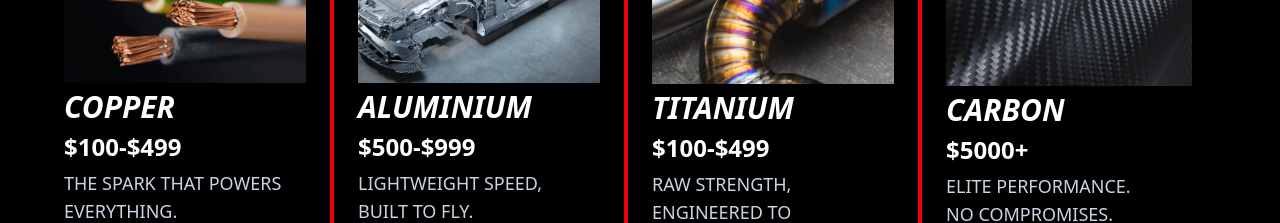
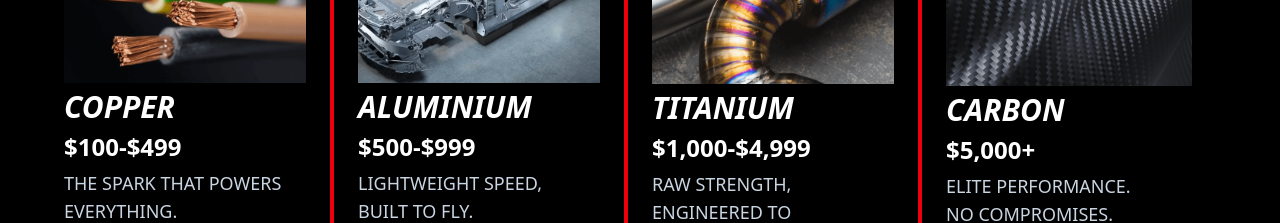
Before and after one commit to RafaelPiloto10/queen-city-racing, a Next.js app: page / in a window 1280 px wide. Shown: the part 1520-1743 px from the top of the page. Built offline with nearby package versions, Linux system fonts and the light colour scheme.

Commit message:
fix price typo

```diff
--- a/app/page.tsx
+++ b/app/page.tsx
@@ -149,7 +149,7 @@ export default function Home() {
             <SponsorCard
               image="/sponsor/titanium.png"
               title="TITANIUM"
-              price="$100-$499"
+              price="$1,000-$4,999"
               tags={["RAW STRENGTH,", "ENGINEER‌ED‌ TO DOMINATE.‌"]}
               description="Titanium is making significant upgrades to the car and getting practice time to make a formidable team.‌"
               included={[
@@ -163,7 +163,7 @@ export default function Home() {
             <SponsorCard
               image="/sponsor/carbon.png"
               title="CARBON"
-              price="$5000+"
+              price="$5,000+"
               tags={["ELITE PERFORMANC‌E.‌", "NO COMPROMISES.‌"]}
               description="Building the winning team with the best upgrades to the car. This tier grants access to the resources necessary to dominate.‌"
               included={[
```
